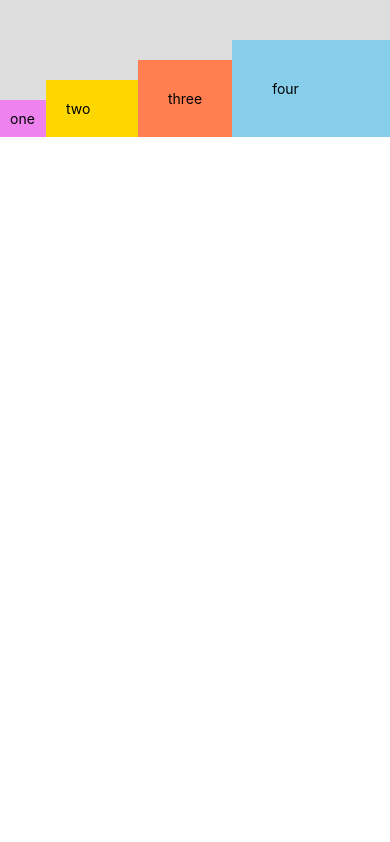
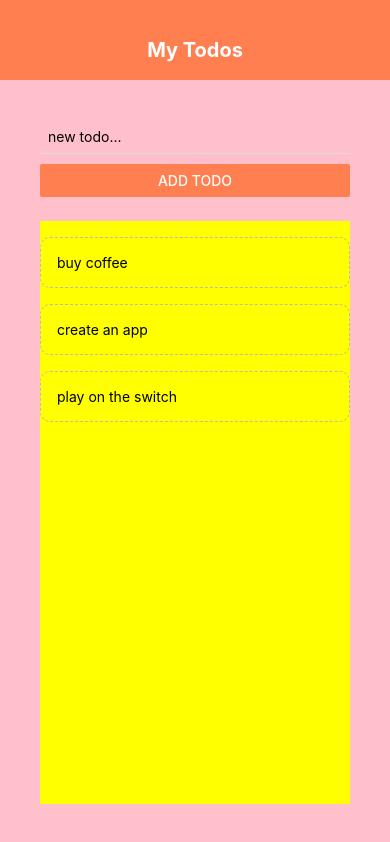
Before and after one commit to jas4code/tnn-react-native, a React Native app: screen / in a window 390 px wide. Built offline with nearby package versions, Linux system fonts and the light colour scheme.

Commit message:
FlexboxBasics
Applying Flexbox Concepts to App.js file

```diff
--- a/App.js
+++ b/App.js
@@ -45,30 +45,30 @@
 	};
 
 	return (
-		<Sandbox />
-		// <TouchableWithoutFeedback
-		// 	onPress={() => {
-		// 		Keyboard.dismiss();
-		// 		console.log('dismissed keyboard');
-		// 	}}>
-		// 	<View style={styles.container}>
-		// 		<Header />
-		// 		<View style={styles.content}>
-		// 			<AddTodo submitHandler={submitHandler} />
-		// 			<View style={styles.list}>
-		// 				<FlatList
-		// 					data={todos}
-		// 					renderItem={({ item }) => (
-		// 						<TodoItem
-		// 							item={item}
-		// 							pressHandler={pressHandler}
-		// 						/>
-		// 					)}
-		// 				/>
-		// 			</View>
-		// 		</View>
-		// 	</View>
-		// </TouchableWithoutFeedback>
+		// <Sandbox />
+		<TouchableWithoutFeedback
+			onPress={() => {
+				Keyboard.dismiss();
+				console.log('dismissed keyboard');
+			}}>
+			<View style={styles.container}>
+				<Header />
+				<View style={styles.content}>
+					<AddTodo submitHandler={submitHandler} />
+					<View style={styles.list}>
+						<FlatList
+							data={todos}
+							renderItem={({ item }) => (
+								<TodoItem
+									item={item}
+									pressHandler={pressHandler}
+								/>
+							)}
+						/>
+					</View>
+				</View>
+			</View>
+		</TouchableWithoutFeedback>
 	);
 }
 
@@ -80,9 +80,13 @@
 		// justifyContent: 'center',
 	},
 	content: {
+		flex: 1,
+		backgroundColor: 'pink',
 		padding: 40,
 	},
 	list: {
+		flex: 1,
+		backgroundColor: 'yellow',
 		marginTop: 24,
 	},
 });
```
